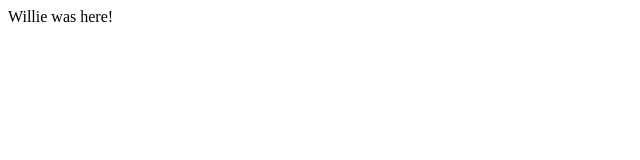
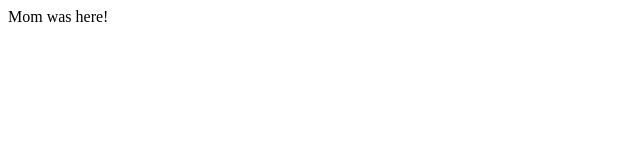
Before and after one commit to williehoffert/willie.hoffert.org, a plain HTML site: page index.html in a window 1280 px wide. Shown: the full height of the page, 0-640 px from the left. Drawn offline with Linux system fonts and the light colour scheme.

Commit message:
Add files via upload

```diff
--- a/index.html
+++ b/index.html
@@ -1,5 +1,5 @@
 <html>
   <body>
-    Willie was here!
+    Mom was here!
   </body>
 </html>
```
